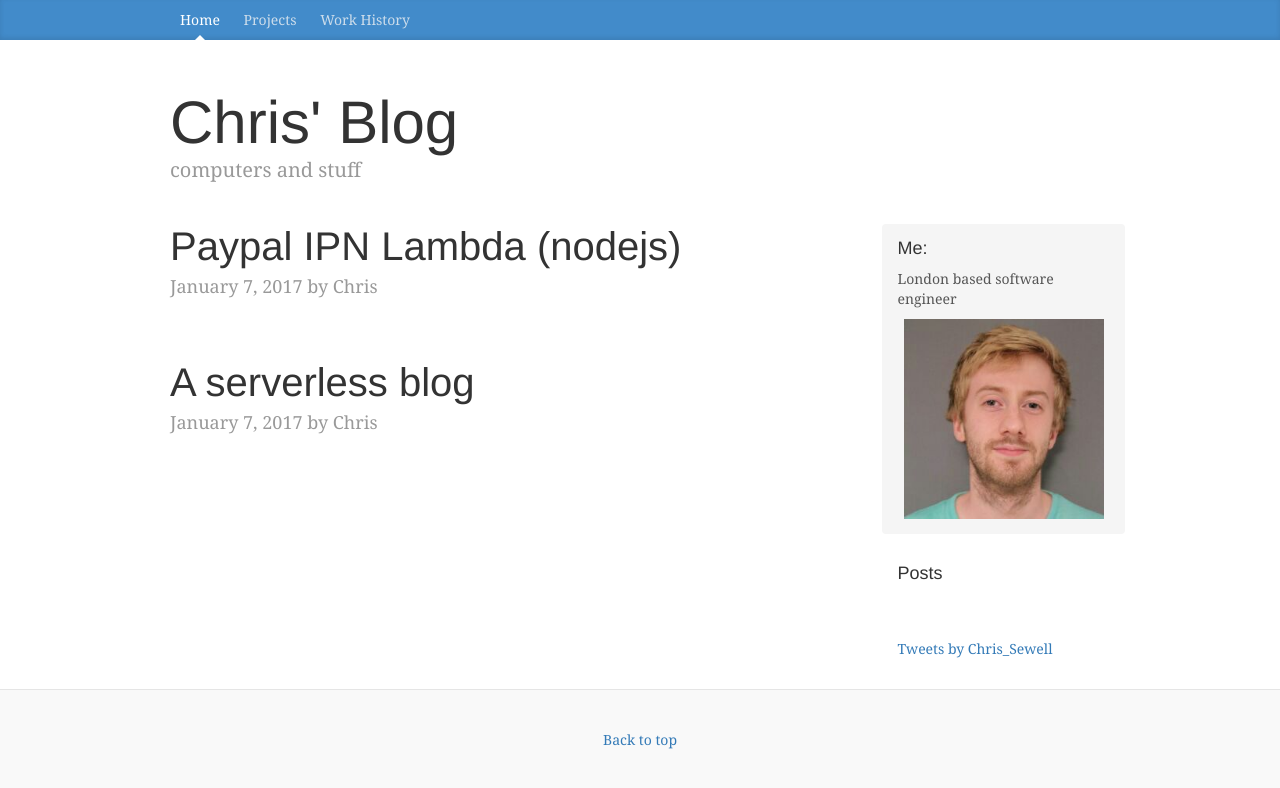
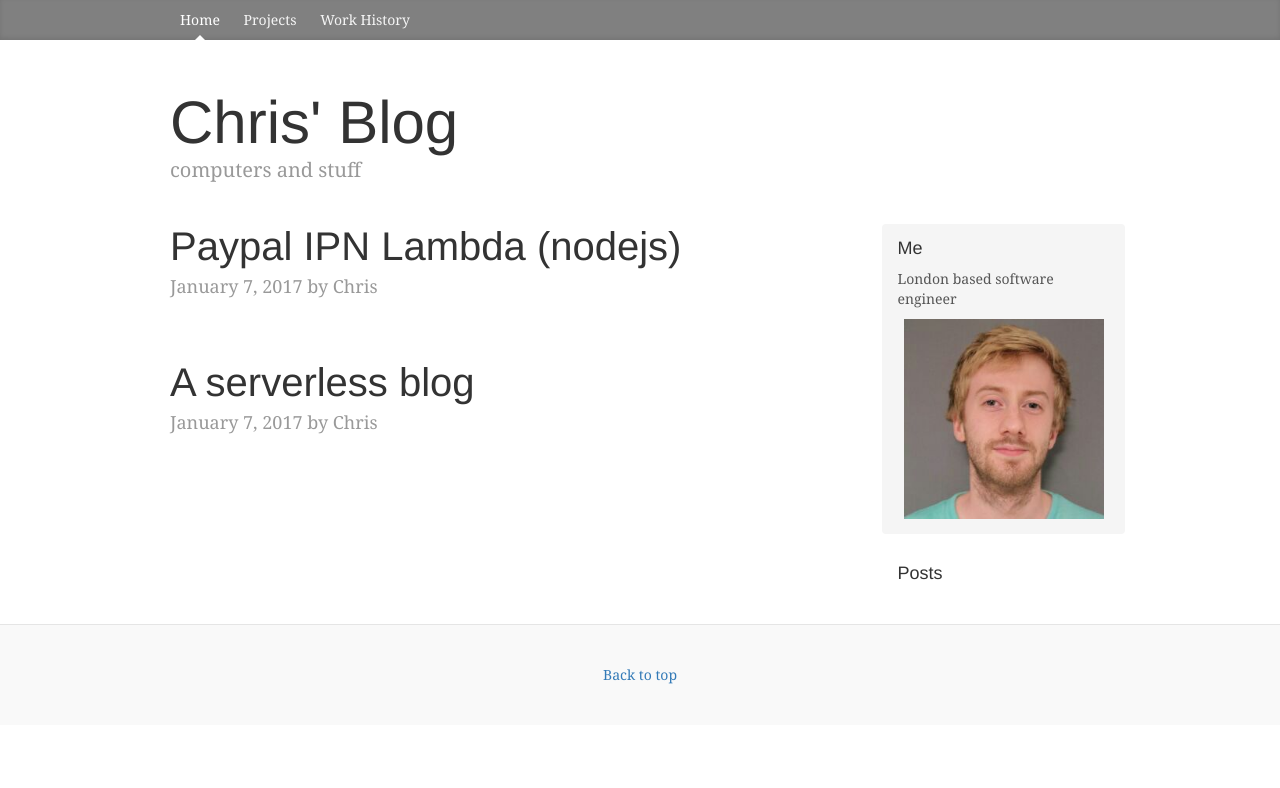
Before and after one commit to cdesewell/serverless-blog, a plain HTML site: page index.html in a window 1280 px wide. Drawn offline with nearby package versions, Linux system fonts and the light colour scheme.

Commit message:
update blog and add wercker file

```diff
--- a/blog.css
+++ b/blog.css
@@ -36,7 +36,7 @@ h6, .h6 {
  */
 
 .blog-masthead {
-  background-color: #428bca;
+  background-color: grey;
   -webkit-box-shadow: inset 0 -2px 5px rgba(0,0,0,.1);
           box-shadow: inset 0 -2px 5px rgba(0,0,0,.1);
 }
@@ -47,7 +47,7 @@ h6, .h6 {
   display: inline-block;
   padding: 10px;
   font-weight: 500;
-  color: #cdddeb;
+  color: #f5f5f5;
 }
 .blog-nav-item:hover,
 .blog-nav-item:focus {
--- a/index.html
+++ b/index.html
@@ -52,7 +52,7 @@
 
         <div class="col-sm-3 col-sm-offset-1 blog-sidebar">
           <div class="sidebar-module sidebar-module-inset">
-            <h4>Me:</h4>
+            <h4>Me</h4>
             <p>London based software engineer</p>
             <div class="profile-container">
               <img src="./profile.jpg" class="profile-pic" />
@@ -63,10 +63,6 @@
             <h4>Posts</h4>
             <ol class="list-unstyled">
             </ol>
-          </div>
-          <div class="sidebar-module">
-            <a class="twitter-timeline" data-width="220" data-height="450" data-theme="light" href="https://twitter.com/Chris_Sewell">Tweets by Chris_Sewell</a>
-            <script async src="https://platform.twitter.com/widgets.js" charset="utf-8"></script>
           </div>
         </div><!-- /.blog-sidebar -->
 
```
Also changed, not shown: 1 other file.
